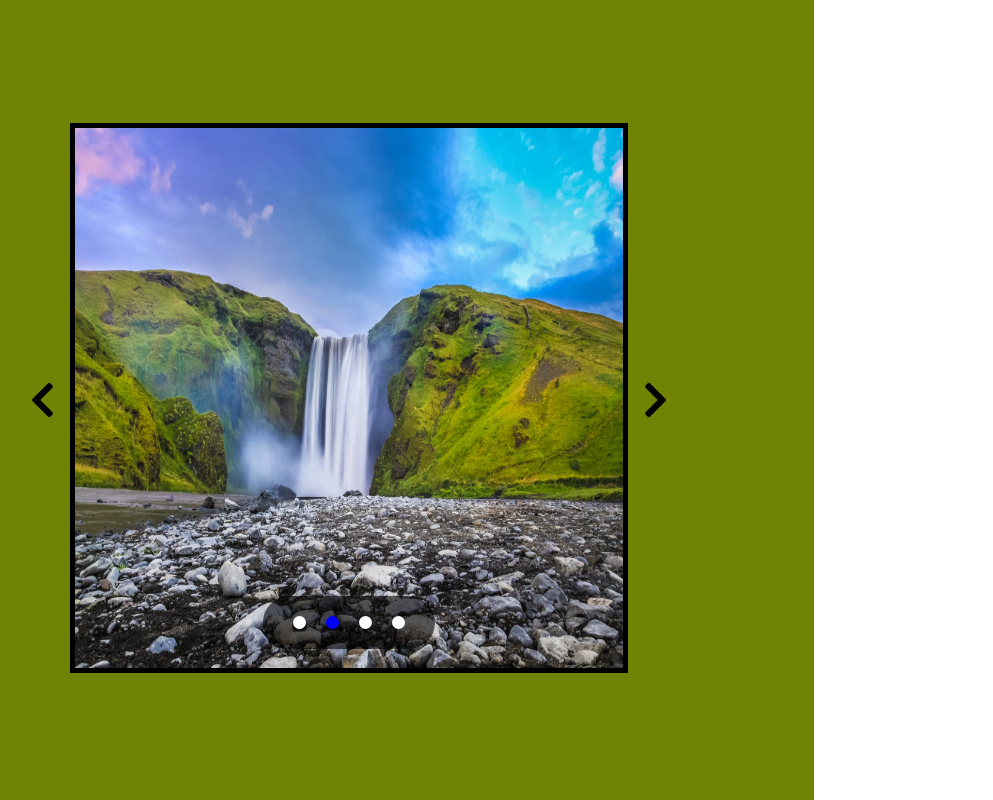
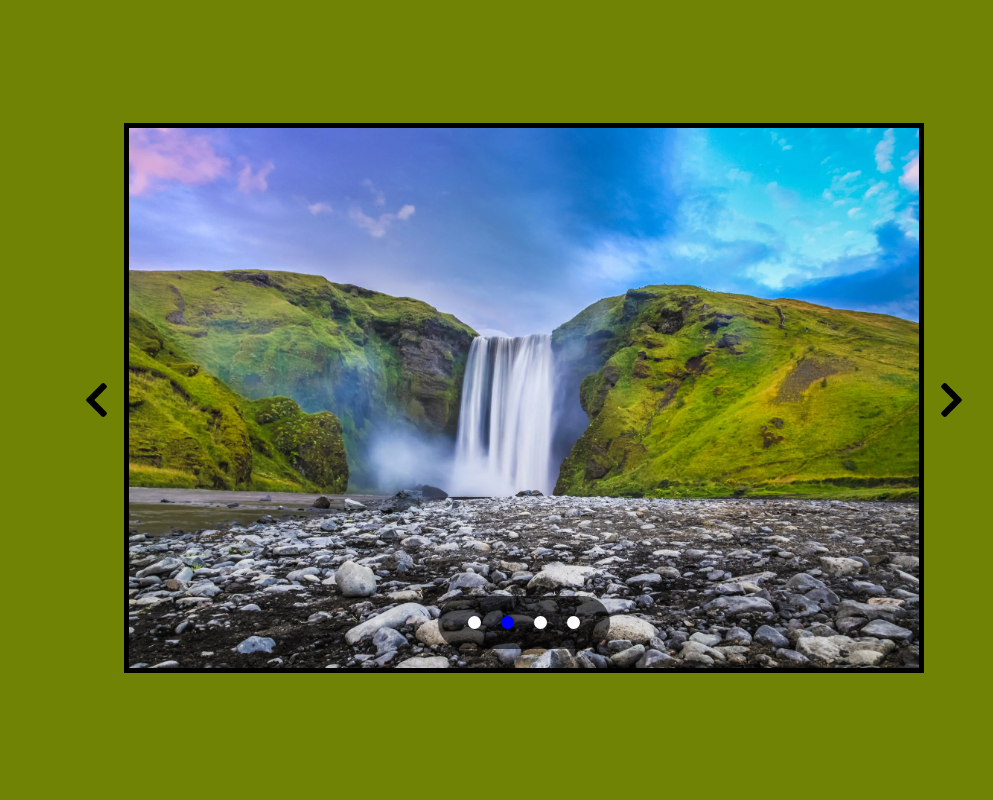
Before and after one commit to OwlBot92/vue-slider, a plain HTML site: page index.html in a window 1280 px wide. Shown: the whole page, without its empty margins (116-1109 px from the left). Drawn offline with nearby package versions, Linux system fonts and the light colour scheme.

Commit message:
rimosso absolute vagante/ aggiunto min-max width allo slider

```diff
--- a/css/style.css
+++ b/css/style.css
@@ -8,7 +8,6 @@
     display: flex;
     justify-content: center;
     align-items: center;
-    position: absolute;
     height: 100vh;
 }
 .fa-chevron-left,
@@ -24,9 +23,9 @@ img{
     height: 550px;
 }
 .container-immagine{
+    max-width: 800px;
+    min-width: 800px;
     position: relative;
-    width: 60%;
-
 }
 .circles{
     display: flex;
```
